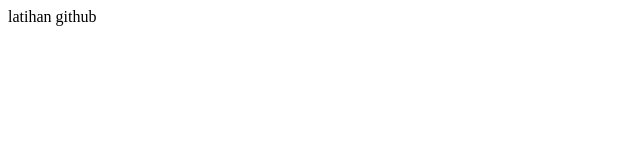
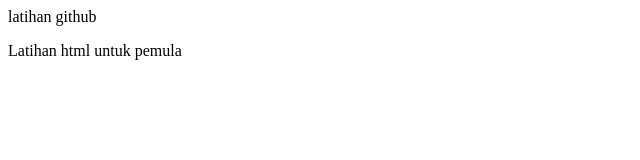
Before and after one commit to kikipermana17/belajar-git, a plain HTML site: page index.html in a window 1280 px wide. Shown: the whole page, without its empty margins (0-640 px from the left). Drawn offline with Linux system fonts and the light colour scheme.

Commit message:
mengubah file index

```diff
--- a/index.html
+++ b/index.html
@@ -8,6 +8,6 @@
 </head>
 <body>
     latihan github
-
+<p>Latihan html untuk pemula</p>
 </body>
 </html>
```
